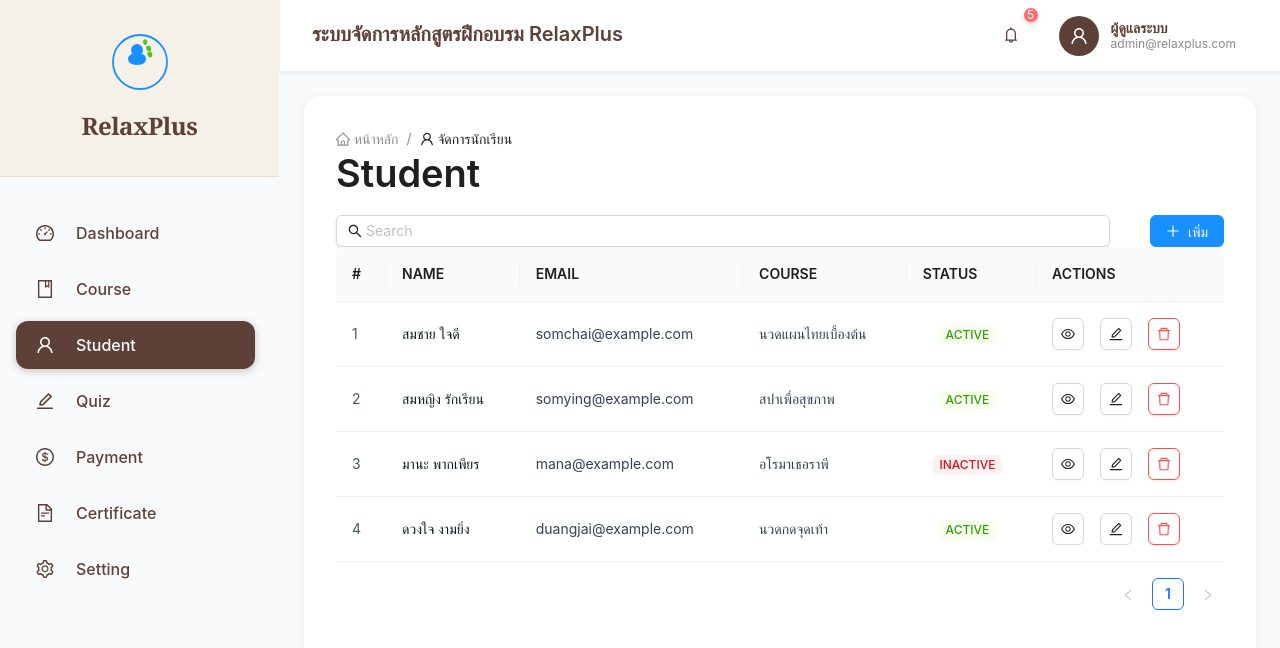
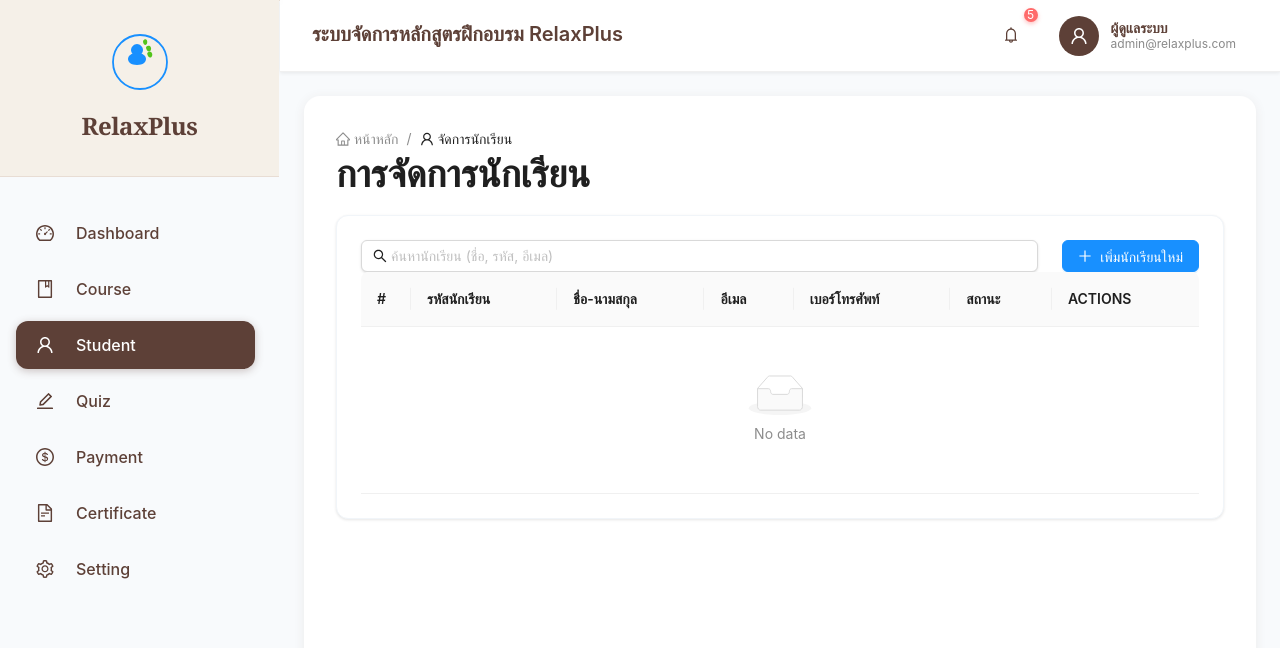
Before and after one commit to Siripoom/massage-spa-training-system, a Next.js app in the folder frontend/: page /admin/users in a window 1280 px wide. Shown: the top 648 px of the page. Built offline with nearby package versions, Linux system fonts and the light colour scheme; what @ant-design/nextjs-registry would draw is missing.

Commit message:
added and change flow to user(student) page

```diff
--- a/frontend/src/app/(pages)/admin/users/page.tsx
+++ b/frontend/src/app/(pages)/admin/users/page.tsx
@@ -2,136 +2,145 @@
 "use client";
 
 import '@ant-design/v5-patch-for-react-19';
-import React, { useState } from 'react';
-import { Table, Button, Space, Modal, Form, Input, message, Tag, Select, Typography, Breadcrumb  } from 'antd';
-import { EditOutlined, EyeOutlined, PlusOutlined, SearchOutlined, DeleteOutlined, HomeOutlined, UserOutlined } from '@ant-design/icons'; // เพิ่ม DeleteOutlined
+import React, { useState, useEffect } from 'react';
+import { Table, Button, Space, Modal, Form, Input, message, Tag, Typography, Breadcrumb, Card, Select, DatePicker } from 'antd';
+import { EditOutlined, EyeOutlined, PlusOutlined, SearchOutlined, DeleteOutlined, HomeOutlined, UserOutlined } from '@ant-design/icons';
+import { v4 as uuidv4 } from 'uuid';
+import dayjs from 'dayjs';
+import 'dayjs/locale/th'; // Import Thai locale for dayjs
+import locale from 'antd/es/date-picker/locale/th_TH'; // Import Thai locale for Ant Design DatePicker
 
+dayjs.locale('th'); // Set dayjs to Thai locale globally for this component
+
+const { Text, Title: AntdTitle } = Typography;
 const { Option } = Select;
-const { Text, Title: AntdTitle } = Typography;
 
-interface Student {
-  key: string;
-  name: string;
+// Interface for Student Data
+interface StudentData {
+  id: string;
+  studentId: string; // Student ID, could be auto-generated or manual
+  firstName: string;
+  lastName: string;
   email: string;
-  course: string;
-  status: 'ACTIVE' | 'INACTIVE';
+  phone: string;
+  dob: string; // Date of Birth (ISO string format)
+  status: 'Active' | 'Inactive' | 'Graduated';
+  createdAt: string;
+  updatedAt: string;
 }
 
-interface StudentFormValues {
-  name: string;
+// The defaultStudentData has been removed as it was not being used
+
+interface FormValues {
+  firstName: string;
+  lastName: string;
   email: string;
-  course: string;
-  status: 'ACTIVE' | 'INACTIVE';
+  phone: string;
+  dob: dayjs.Dayjs;
+  status: 'Active' | 'Inactive' | 'Graduated';
 }
 
-export default function StudentPage() {
+export default function UsersPage() {
+  const [students, setStudents] = useState<StudentData[]>([]);
+  const [searchTerm, setSearchTerm] = useState('');
   const [isModalVisible, setIsModalVisible] = useState(false);
-  const [editingStudent, setEditingStudent] = useState<Student | null>(null);
-  const [form] = Form.useForm<StudentFormValues>();
+  const [editingStudent, setEditingStudent] = useState<StudentData | null>(null);
+  const [form] = Form.useForm<FormValues>();
+  const [isDetailModalVisible, setIsDetailModalVisible] = useState(false);
+  const [viewingStudent, setViewingStudent] = useState<StudentData | null>(null);
+  const [hasLoadedStudents, setHasLoadedStudents] = useState(false); // State for hydration
 
-  const [isDetailModalVisible, setIsDetailModalVisible] = useState(false);
-  const [viewingStudent, setViewingStudent] = useState<Student | null>(null);
-  const [searchTerm, setSearchTerm] = useState('');
+  // Load students from localStorage on component mount
+  useEffect(() => {
+    const loadStudents = () => {
+      try {
+        const storedStudents = JSON.parse(localStorage.getItem('students') || '[]') as StudentData[];
+        setStudents(storedStudents);
+        setHasLoadedStudents(true);
+      } catch (error) {
+        console.error("Failed to parse students from localStorage", error);
+        setStudents([]);
+        setHasLoadedStudents(true);
+      }
+    };
+    loadStudents();
 
-  const [students, setStudents] = useState<Student[]>([
-    {
-      key: '1',
-      name: 'สมชาย ใจดี',
-      email: 'somchai@example.com',
-      course: 'นวดแผนไทยเบื้องต้น',
-      status: 'ACTIVE',
-    },
-    {
-      key: '2',
-      name: 'สมหญิง รักเรียน',
-      email: 'somying@example.com',
-      course: 'สปาเพื่อสุขภาพ',
-      status: 'ACTIVE',
-    },
-    {
-      key: '3',
-      name: 'มานะ พากเพียร',
-      email: 'mana@example.com',
-      course: 'อโรมาเธอราพี',
-      status: 'INACTIVE',
-    },
-    {
-      key: '4',
-      name: 'ดวงใจ งามยิ่ง',
-      email: 'duangjai@example.com',
-      course: 'นวดกดจุดเท้า',
-      status: 'ACTIVE',
-    },
-  ]);
+    // Add event listener for 'storage' to update when localStorage changes from other tabs
+    const handleStorageChange = (event: StorageEvent) => {
+      if (event.key === 'students') {
+        loadStudents();
+      }
+    };
+    window.addEventListener('storage', handleStorageChange);
 
+    return () => {
+      window.removeEventListener('storage', handleStorageChange);
+    };
+  }, []);
 
-  const filteredStudents = students.filter(students =>
-    students.name.toLowerCase().includes(searchTerm.toLowerCase()) ||
-    students.course.toLowerCase().includes(searchTerm.toLowerCase()) ||
-    students.email.toLowerCase().includes(searchTerm.toLowerCase()) ||
-    students.status.toLowerCase().includes(searchTerm.toLowerCase())
+  // Handle form submission (Add/Edit)
+  const handleOk = () => {
+    form.validateFields()
+      .then((values: FormValues) => {
+        const now = dayjs().toISOString();
+        const dobISO = values.dob.toISOString(); // Now we know dob is always a Dayjs object
+
+        if (editingStudent) {
+          // Update existing student
+          const updatedStudent: StudentData = {
+            ...editingStudent,
+            firstName: values.firstName,
+            lastName: values.lastName,
+            email: values.email,
+            phone: values.phone,
+            dob: dobISO,
+            status: values.status,
+            updatedAt: now,
+          };
+          setStudents(prevStudents => {
+            const newStudents = prevStudents.map(student =>
+              student.id === updatedStudent.id ? updatedStudent : student
             );
+            localStorage.setItem('students', JSON.stringify(newStudents));
+            return newStudents;
+          });
+          message.success('อัปเดตข้อมูลนักเรียนเรียบร้อยแล้ว!');
+        } else {
+          // Add new student
+          const newStudent: StudentData = {
+            id: uuidv4(),
+            studentId: `STU-${Math.floor(Math.random() * 100000)}`, // Simple auto-generated ID
+            firstName: values.firstName,
+            lastName: values.lastName,
+            email: values.email,
+            phone: values.phone,
+            dob: dobISO,
+            status: values.status,
+            createdAt: now,
+            updatedAt: now,
+          };
+          setStudents(prevStudents => {
+            const newStudents = [...prevStudents, newStudent];
+            localStorage.setItem('students', JSON.stringify(newStudents));
+            return newStudents;
+          });
+          message.success('เพิ่มนักเรียนใหม่เรียบร้อยแล้ว!');
+        }
+        setIsModalVisible(false);
+        setEditingStudent(null);
+        form.resetFields();
+      })
+      .catch(info => {
+        console.log('Validate Failed:', info);
+        message.error('กรุณากรอกข้อมูลให้ครบถ้วนและถูกต้อง');
+      });
+  };
 
-  const columns = [
-    {
-      title: '#',
-      dataIndex: 'key',
-      key: 'key',
-      render: (text: string) => parseInt(text),
-      width: 50,
-      className: 'text-gray-600',
-    },
-    {
-      title: 'NAME',
-      dataIndex: 'name',
-      key: 'name',
-      className: 'font-medium text-gray-900',
-    },
-    {
-      title: 'EMAIL',
-      dataIndex: 'email',
-      key: 'email',
-      className: 'text-gray-700',
-    },
-    {
-      title: 'COURSE',
-      dataIndex: 'course',
-      key: 'course',
-      className: 'text-gray-700',
-    },
-    {
-      title: 'STATUS',
-      dataIndex: 'status',
-      key: 'status',
-      render: (status: 'ACTIVE' | 'INACTIVE') => (
-        <Tag color={status === 'ACTIVE' ? 'green' : 'red'} className="rounded-full px-3 py-1 text-xs font-semibold">
-          {status}
-        </Tag>
-      ),
-      className: 'text-center',
-    },
-    {
-      title: 'ACTIONS',
-      key: 'actions',
-      render: (_text: string, record: Student) => (
-        <Space size="middle">
-          <Button
-            icon={<EyeOutlined />}
-            onClick={() => handleView(record)}
-            className="text-gray-500 border-none shadow-none hover:bg-gray-50"
-          />
-          <Button icon={<EditOutlined />} onClick={() => handleEdit(record)} className="text-blue-500 border-none shadow-none hover:bg-blue-50" />
-          {/* *** เพิ่มปุ่ม Delete ที่นี่ *** */}
-          <Button
-            icon={<DeleteOutlined />}
-            danger
-            onClick={() => handleDelete(record.key)}
-            className="text-red-500 border-none shadow-none hover:bg-red-50"
-          />
-        </Space>
-      ),
-    },
-  ];
+  const handleCancel = () => {
+    setIsModalVisible(false);
+    setEditingStudent(null);
+    form.resetFields();
+  };
 
   const handleAdd = () => {
     setEditingStudent(null);
@@ -139,56 +148,33 @@ export default function StudentPage() {
     setIsModalVisible(true);
   };
 
-  const handleEdit = (record: Student) => {
+  const handleEdit = (record: StudentData) => {
     setEditingStudent(record);
-    form.setFieldsValue(record);
+    form.setFieldsValue({
+      ...record,
+      dob: dayjs(record.dob),
+    });
     setIsModalVisible(true);
   };
 
-  // เพิ่ม handleDelete function
-  const handleDelete = (keyToDelete: string) => {
+  const handleDelete = (studentId: string) => {
     Modal.confirm({
       title: 'ยืนยันการลบ',
-      content: 'คุณแน่ใจหรือไม่ว่าต้องการลบข้อมูลนักเรียนนี้?',
+      content: 'คุณแน่ใจหรือไม่ว่าต้องการลบข้อมูลนักเรียนนี้? การดำเนินการนี้ไม่สามารถย้อนกลับได้',
       okText: 'ลบ',
       cancelText: 'ยกเลิก',
       onOk() {
-        setStudents(prevStudents => prevStudents.filter(student => student.key !== keyToDelete));
-        message.success('ลบข้อมูลนักเรียนสำเร็จ!');
+        setStudents(prevStudents => {
+          const updatedStudents = prevStudents.filter(student => student.id !== studentId);
+          localStorage.setItem('students', JSON.stringify(updatedStudents));
+          message.success('ลบข้อมูลนักเรียนเรียบร้อยแล้ว!');
+          return updatedStudents;
+        });
       },
     });
   };
 
-  const handleOk = () => {
-    form.validateFields()
-      .then((values: StudentFormValues) => {
-        if (editingStudent) {
-          setStudents(prevStudents =>
-            prevStudents.map(student =>
-              student.key === editingStudent.key ? { ...student, ...values } : student
-            )
-          );
-          message.success('อัปเดตข้อมูลนักเรียนสำเร็จ!');
-        } else {
-          const newStudent: Student = {
-            key: (students.length + 1).toString(),
-            ...values,
-          };
-          setStudents(prevStudents => [...prevStudents, newStudent]);
-          message.success('เพิ่มข้อมูลนักเรียนสำเร็จ!');
-        }
-        setIsModalVisible(false);
-      })
-      .catch(info => {
-        console.log('Validate Failed:', info);
-      });
-  };
-
-  const handleCancel = () => {
-    setIsModalVisible(false);
-  };
-
-  const handleView = (record: Student) => {
+  const handleView = (record: StudentData) => {
     setViewingStudent(record);
     setIsDetailModalVisible(true);
   };
@@ -198,39 +184,104 @@ export default function StudentPage() {
     setViewingStudent(null);
   };
 
-  // กำหนด items สำหรับ Breadcrumb
-  const breadcrumbItems = [
+  const filteredStudents = students.filter(student =>
+    student.firstName.toLowerCase().includes(searchTerm.toLowerCase()) ||
+    student.lastName.toLowerCase().includes(searchTerm.toLowerCase()) ||
+    student.studentId.toLowerCase().includes(searchTerm.toLowerCase()) ||
+    student.email.toLowerCase().includes(searchTerm.toLowerCase())
+  );
+
+  const columns = [
     {
-      title: (
-        <a href="/admin/dashboard">
-          <HomeOutlined /> หน้าหลัก
-        </a>
-      ),
+      title: '#',
+      render: (_: unknown, __: unknown, index: number) => index + 1,
+      width: 50,
+      className: 'text-gray-600',
     },
     {
-      title: (
-        <>
-          <UserOutlined /> จัดการนักเรียน
-        </>
+      title: 'รหัสนักเรียน',
+      dataIndex: 'studentId',
+      key: 'studentId',
+      className: 'font-medium text-gray-900',
+    },
+    {
+      title: 'ชื่อ-นามสกุล',
+      key: 'fullName',
+      render: (_: unknown, record: StudentData) => `${record.firstName} ${record.lastName}`,
+      className: 'text-gray-900',
+    },
+    {
+      title: 'อีเมล',
+      dataIndex: 'email',
+      key: 'email',
+      className: 'text-gray-700',
+    },
+    {
+      title: 'เบอร์โทรศัพท์',
+      dataIndex: 'phone',
+      key: 'phone',
+      className: 'text-gray-700',
+    },
+    {
+      title: 'สถานะ',
+      dataIndex: 'status',
+      key: 'status',
+      render: (status: 'Active' | 'Inactive' | 'Graduated') => (
+        <Tag color={status === 'Active' ? 'green' : (status === 'Inactive' ? 'red' : 'blue')} className="rounded-full px-3 py-1 text-xs font-semibold">
+          {status}
+        </Tag>
+      ),
+      className: 'text-center',
+    },
+    {
+      title: 'ACTIONS',
+      key: 'actions',
+      render: (_: unknown, record: StudentData) => (
+        <Space size="middle">
+          <Button
+            icon={<EyeOutlined />}
+            onClick={() => handleView(record)}
+            className="text-gray-500 border-none shadow-none hover:bg-gray-50"
+          />
+          <Button
+            icon={<EditOutlined />}
+            onClick={() => handleEdit(record)}
+            className="text-blue-500 border-none shadow-none hover:bg-blue-50"
+          />
+          <Button
+            icon={<DeleteOutlined />}
+            danger
+            onClick={() => handleDelete(record.id)}
+            className="text-red-500 border-none shadow-none hover:bg-red-50"
+          />
+        </Space>
       ),
     },
   ];
 
+  const breadcrumbItems = [
+    {
+      title: <a href="/admin/dashboard"><HomeOutlined /> หน้าหลัก</a>,
+    },
+    {
+      title: <><UserOutlined /> จัดการนักเรียน</>,
+    },
+  ];
+
   return (
-    <div className="max-w-7xl mx-auto px-4 sm:px-6 lg:px-8 py-8">
-      {/* Breadcrumbs ใช้ items prop */}
-      <Breadcrumb items={breadcrumbItems} className="mb-6" />
+    <div className="w-full max-w-7xl mx-auto px-4 sm:px-6 lg:px-8 py-4 sm:py-6 lg:py-8 min-h-screen">
+      <Breadcrumb className="mb-4 sm:mb-6" items={breadcrumbItems} />
 
-      {/* เปลี่ยน h1 เป็น AntdTitle */}
-      <AntdTitle level={1} className="text-3xl font-bold mb-8 text-gray-800">
-        Student
+      <AntdTitle level={1} className="text-2xl sm:text-3xl font-bold mb-4 sm:mb-6 lg:mb-8 text-gray-800">
+        การจัดการนักเรียน
       </AntdTitle>
 
-      <div className="flex justify-between items-center gap-10 mb-6">
+      <Card className="rounded-lg sm:rounded-xl shadow-custom-light p-2 sm:p-4">
+        <div className="flex flex-col sm:flex-row justify-between items-start sm:items-center gap-4 sm:gap-6 mb-4 sm:mb-6">
           <Input
-          placeholder="Search"
+            placeholder="ค้นหานักเรียน (ชื่อ, รหัส, อีเมล)"
             prefix={<SearchOutlined className="text-gray-400" />}
-          className="w-80 rounded-lg shadow-sm table-search-input"
+            className="w-full sm:w-80 rounded-lg shadow-sm table-search-input"
             value={searchTerm}
             onChange={(e) => setSearchTerm(e.target.value)}
           />
@@ -238,27 +289,36 @@ export default function StudentPage() {
             type="primary"
             onClick={handleAdd}
             icon={<PlusOutlined />}
-          className="bg-orange-500 hover:bg-orange-600 text-white rounded-lg shadow-md px-6 py-3 text-base"
+            className="w-full sm:w-auto bg-orange-500 hover:bg-orange-600 text-white rounded-lg shadow-md px-4 sm:px-6 py-2 sm:py-3 text-sm sm:text-base"
           >
-          เพิ่ม
+            เพิ่มนักเรียนใหม่
           </Button>
         </div>
-
+        {hasLoadedStudents ? (
           <Table
             columns={columns}
             dataSource={filteredStudents}
+            rowKey="id"
             className="rounded-xl shadow-custom-light"
             pagination={{ pageSize: 10 }}
             bordered={false}
           />
+        ) : (
+          <div className="flex justify-center items-center h-40">
+            <Text>กำลังโหลดข้อมูลนักเรียน...</Text>
+          </div>
+        )}
 
+        {/* Modal for Add/Edit Student */}
         <Modal
           title={editingStudent ? 'แก้ไขข้อมูลนักเรียน' : 'เพิ่มนักเรียนใหม่'}
           open={isModalVisible}
           onOk={handleOk}
           onCancel={handleCancel}
-        className="rounded-xl"
+          className="rounded-xl modal-responsive"
           centered
+          width={"90%"}
+          style={{ maxWidth: "600px" }}
         >
           <Form
             form={form}
@@ -267,58 +327,86 @@ export default function StudentPage() {
             className="p-4"
           >
             <Form.Item
-            name="name"
-            label={<span className="font-semibold text-gray-700">ชื่อนักเรียน</span>}
-            rules={[{ required: true, message: 'กรุณากรอกชื่อนักเรียน!' }]}
+              name="firstName"
+              label={<span className="font-semibold text-gray-700">ชื่อจริง</span>}
+              rules={[{ required: true, message: 'กรุณากรอกชื่อจริง!' }]}
             >
-            <Input placeholder="เช่น สมชาย ใจดี" className="rounded-lg" />
+              <Input placeholder="ชื่อจริง" className="rounded-lg" />
+            </Form.Item>
+            <Form.Item
+              name="lastName"
+              label={<span className="font-semibold text-gray-700">นามสกุล</span>}
+              rules={[{ required: true, message: 'กรุณากรอกนามสกุล!' }]}
+            >
+              <Input placeholder="นามสกุล" className="rounded-lg" />
             </Form.Item>
             <Form.Item
               name="email"
               label={<span className="font-semibold text-gray-700">อีเมล</span>}
               rules={[{ required: true, message: 'กรุณากรอกอีเมล!', type: 'email' }]}
             >
-            <Input placeholder="เช่น somchai@example.com" className="rounded-lg" />
+              <Input placeholder="example@email.com" className="rounded-lg" />
             </Form.Item>
             <Form.Item
-            name="course"
-            label={<span className="font-semibold text-gray-700">หลักสูตร</span>}
-            rules={[{ required: true, message: 'กรุณากรอกหลักสูตร!' }]}
+              name="phone"
+              label={<span className="font-semibold text-gray-700">เบอร์โทรศัพท์</span>}
+              rules={[{ required: true, message: 'กรุณากรอกเบอร์โทรศัพท์!' }]}
             >
-            <Input placeholder="เช่น นวดแผนไทยเบื้องต้น" className="rounded-lg" />
+              <Input placeholder="08XXXXXXXX" className="rounded-lg" />
+            </Form.Item>
+            <Form.Item
+              name="dob"
+              label={<span className="font-semibold text-gray-700">วันเกิด</span>}
+              rules={[{ required: true, message: 'กรุณาเลือกวันเกิด!' }]}
+            >
+              <DatePicker
+                locale={locale} // Apply Thai locale to DatePicker
+                format="DD/MM/YYYY"
+                className="w-full rounded-lg"
+                placeholder="เลือกวันเกิด"
+              />
             </Form.Item>
             <Form.Item
               name="status"
               label={<span className="font-semibold text-gray-700">สถานะ</span>}
               rules={[{ required: true, message: 'กรุณาเลือกสถานะ!' }]}
             >
-            <Select<StudentFormValues['status']> placeholder="เลือกสถานะ" className="rounded-lg">
-              <Option value="ACTIVE">ACTIVE</Option>
-              <Option value="INACTIVE">INACTIVE</Option>
+              <Select placeholder="เลือกสถานะ" className="rounded-lg">
+                <Option value="Active">Active</Option>
+                <Option value="Inactive">Inactive</Option>
+                <Option value="Graduated">Graduated</Option>
               </Select>
             </Form.Item>
           </Form>
         </Modal>
 
+        {/* Modal for Viewing Student Details */}
         <Modal
           title="รายละเอียดนักเรียน"
           open={isDetailModalVisible}
           onCancel={handleDetailModalCancel}
           footer={null}
-        className="rounded-xl"
+          className="rounded-xl modal-responsive"
           centered
+          width={"90%"}
+          style={{ maxWidth: "600px" }}
         >
           {viewingStudent ? (
-          <div className="p-4">
-            <p className="mb-2"><Text strong>ชื่อนักเรียน:</Text> {viewingStudent.name}</p>
-            <p className="mb-2"><Text strong>อีเมล:</Text> {viewingStudent.email}</p>
-            <p className="mb-2"><Text strong>หลักสูตร:</Text> {viewingStudent.course}</p>
-            <p className="mb-2"><Text strong>สถานะ:</Text> <Tag color={viewingStudent.status === 'ACTIVE' ? 'green' : 'red'}>{viewingStudent.status}</Tag></p>
+            <div className="p-2 sm:p-4 space-y-3 sm:space-y-4">
+              <p className="mb-1 sm:mb-2"><Text strong className="inline-block w-32">รหัสนักเรียน:</Text> {viewingStudent.studentId}</p>
+              <p className="mb-1 sm:mb-2"><Text strong className="inline-block w-32">ชื่อ-นามสกุล:</Text> {viewingStudent.firstName} {viewingStudent.lastName}</p>
+              <p className="mb-1 sm:mb-2"><Text strong className="inline-block w-32">อีเมล:</Text> {viewingStudent.email}</p>
+              <p className="mb-1 sm:mb-2"><Text strong className="inline-block w-32">เบอร์โทรศัพท์:</Text> {viewingStudent.phone}</p>
+              <p className="mb-1 sm:mb-2"><Text strong className="inline-block w-32">วันเกิด:</Text> {dayjs(viewingStudent.dob).format('DD MMMM YYYY')}</p>
+              <p className="mb-1 sm:mb-2"><Text strong className="inline-block w-32">สถานะ:</Text> <Tag color={viewingStudent.status === 'Active' ? 'green' : (viewingStudent.status === 'Inactive' ? 'red' : 'blue')}>{viewingStudent.status}</Tag></p>
+              <p className="mb-1 sm:mb-2"><Text strong className="inline-block w-32">สร้างเมื่อ:</Text> {dayjs(viewingStudent.createdAt).format('DD/MM/YYYY, HH:mm')}</p>
+              <p className="mb-1 sm:mb-2"><Text strong className="inline-block w-32">อัปเดตเมื่อ:</Text> {dayjs(viewingStudent.updatedAt).format('DD/MM/YYYY, HH:mm')}</p>
             </div>
           ) : (
             <p>ไม่พบข้อมูล</p>
           )}
         </Modal>
+      </Card>
     </div>
   );
 }
```
Lines whose indentation alone changed are shown as unchanged.
